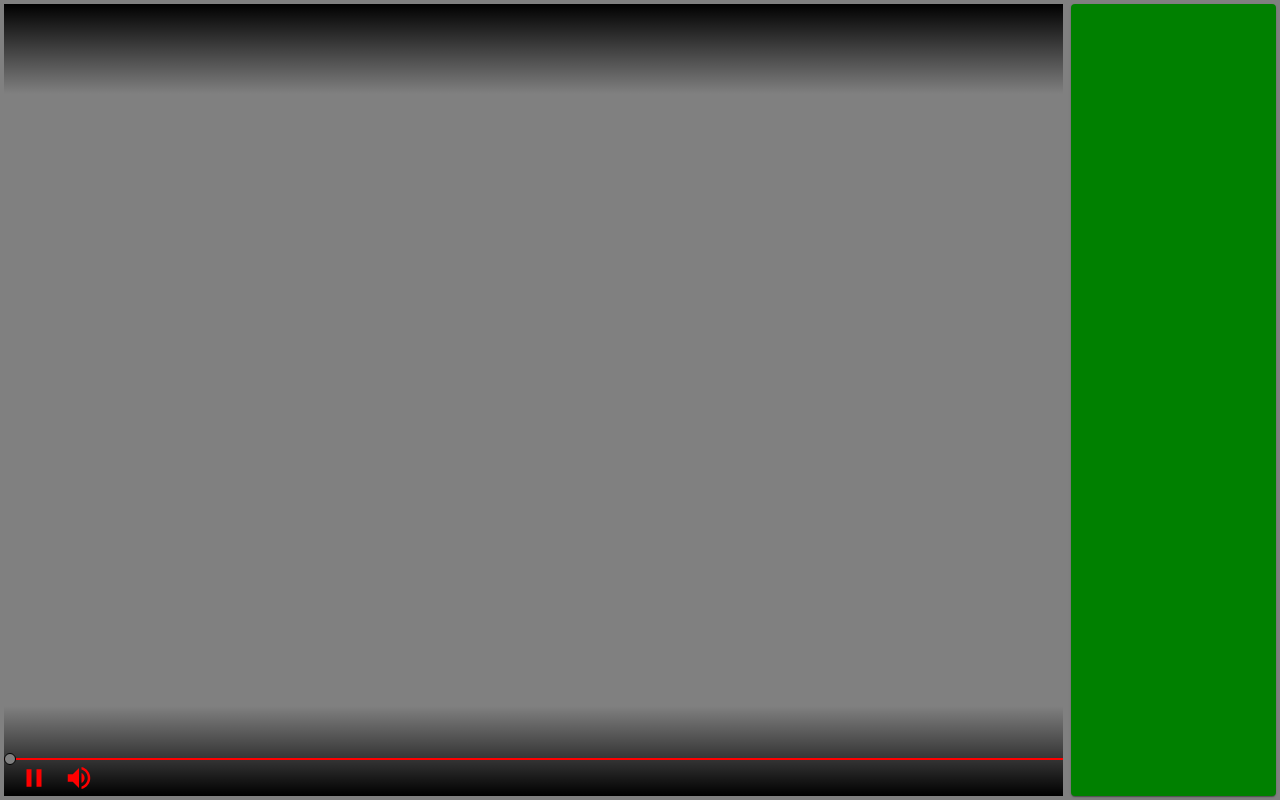
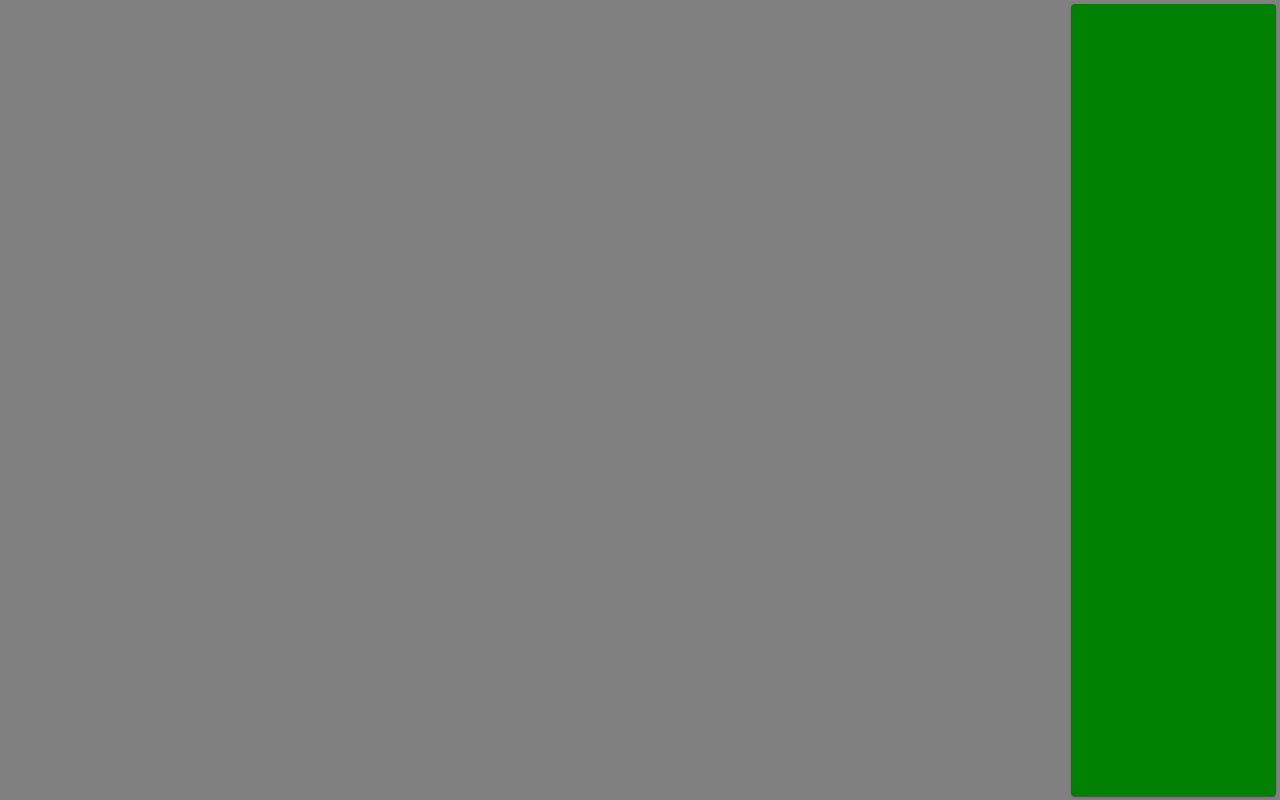
Before and after one commit to Romanxz/cool-player, a React (Create React App) app: page / in a window 1280 px wide. Built offline with nearby package versions, Linux system fonts and the light colour scheme.

Commit message:
player ui updated

```diff
--- a/package.json
+++ b/package.json
@@ -8,7 +8,8 @@
     "react": "^16.8.6",
     "react-dom": "^16.8.6",
     "react-player": "^1.11.0",
-    "react-scripts": "3.0.1"
+    "react-scripts": "3.0.1",
+    "screenfull": "^4.2.0"
   },
   "scripts": {
     "start": "react-scripts start",
--- a/src/App.js
+++ b/src/App.js
@@ -6,10 +6,13 @@ import Chat from './components/chat'
 import Controlpanel from './components/playerui/controlpanel'
 import { MuiThemeProvider } from '@material-ui/core/styles'
 import theme from './components/theme/theme'
+import screenfull from 'screenfull'
 
 class Coolplayer extends React.Component {
   state = {
+    isFullscreen: false,
     isPlaying: true,
+    isInterface: false,
     volume: 0.8,
     isMuted: false,
     isSeeking: false,
@@ -18,12 +21,26 @@ class Coolplayer extends React.Component {
     duration: 0,
   }
 
+  toggleInterface = () => {
+    this.setState({ isInterface: true })
+    setTimeout(() => this.setState({ isInterface: false }), 5000)
+  }
+
   onPlayPause = () => {
     this.setState({ isPlaying: !this.state.isPlaying })
   }
 
   toggleMuted = () => {
     this.setState({ isMuted: !this.state.isMuted })
+  }
+
+  setVolume = e => {
+    this.setState({ volume: parseFloat(e.target.value) })
+  }
+
+  setFullscreen = () => {
+    screenfull.toggle(document.getElementById('fullscreendiv'))
+    this.setState({ isFullscreen: !this.state.isFullscreen })
   }
 
   onSeekChange = e => {
@@ -59,7 +76,7 @@ class Coolplayer extends React.Component {
   }
 
   render() {
-    const { isPlaying, volume, isMuted, played, loaded, duration } = this.state
+    const { isPlaying, volume, isMuted, played, loaded, duration, isFullscreen, isInterface } = this.state
     return (
       <MuiThemeProvider theme={theme}>
         <Root>
@@ -72,7 +89,19 @@ class Coolplayer extends React.Component {
             spacing={1}
           >
             <Grid item style={{ height: '100%' }} lg={10} md={9} sm={12} xs={12}>
-              <div style={{ height: '100%', width: '100%', position: 'relative' }}>
+              <div
+                id="fullscreendiv"
+                style={{ height: '100%', width: '100%', position: 'relative' }}
+                onMouseMove={this.toggleInterface}
+              >
+                {/* <div
+                  style={{ height: '100%', width: '100%', zIndex: 50, position: 'absolute' }}
+                  onClick={this.onPlayPause}
+                /> */}
+                <div
+                  style={{ height: '100%', width: '100%', zIndex: 50, position: 'absolute' }}
+                  onDoubleClick={this.setFullscreen}
+                />
                 <ReactPlayer
                   style={{ position: 'absolute' }}
                   height="100%"
@@ -92,16 +121,21 @@ class Coolplayer extends React.Component {
                   onDuration={this.onDuration}
                 />
                 <Controlpanel
+                  isInterface={isInterface}
                   onPlayPause={this.onPlayPause}
                   onSeekMouseDown={this.onSeekMouseDown}
                   onSeekChange={this.onSeekChange}
                   onSeekMouseUp={this.onSeekMouseUp}
                   toggleMuted={this.toggleMuted}
+                  setVolume={this.setVolume}
+                  setFullscreen={this.setFullscreen}
+                  isFullscreen={isFullscreen}
                   isPlaying={isPlaying}
                   isMuted={isMuted}
                   played={played}
                   loaded={loaded}
                   duration={duration}
+                  volume={volume}
                 />
               </div>
             </Grid>
--- a/src/components/playerui/controlpanel.js
+++ b/src/components/playerui/controlpanel.js
@@ -7,19 +7,30 @@ const Controlpanel = ({
   onSeekMouseDown,
   onSeekChange,
   onSeekMouseUp,
+  isInterface,
   onPlayPause,
   toggleMuted,
+  setVolume,
+  setFullscreen,
+  isFullscreen,
   isPlaying,
   isMuted,
   played,
   loaded,
   duration,
+  volume,
 }) => {
   return (
     <Grid
       item
       container
-      style={{ height: '100%', width: '100%', position: 'absolute' }}
+      style={{
+        height: '100%',
+        width: '100%',
+        position: 'absolute',
+        transition: 'all 0.3s ease',
+        opacity: isInterface ? 1 : 0,
+      }}
       direction="column"
       justify="space-between"
       alignItems="stretch"
@@ -58,11 +69,25 @@ const Controlpanel = ({
           item
           container
           direction="row"
-          justify="flex-start"
+          justify="space-between"
           alignItems="center"
-          style={{ width: '100%', height: 36, background: 'transparent', zIndex: 80 }}
+          style={{
+            width: '100%',
+            height: 36,
+            background: 'transparent',
+            zIndex: 80,
+          }}
         >
-          <Menu isMuted={isMuted} toggleMuted={toggleMuted} isPlaying={isPlaying} onPlayPause={onPlayPause} />
+          <Menu
+            setFullscreen={setFullscreen}
+            isFullscreen={isFullscreen}
+            isMuted={isMuted}
+            toggleMuted={toggleMuted}
+            isPlaying={isPlaying}
+            onPlayPause={onPlayPause}
+            setVolume={setVolume}
+            volume={volume}
+          />
         </Grid>
       </Grid>
     </Grid>
--- /dev/null
+++ b/src/components/playerui/menu/buttons/fullscreen.js
@@ -0,0 +1,27 @@
+import React from 'react'
+import { Fullscreen as FullscreenEnter, FullscreenExit } from '@material-ui/icons'
+import { makeStyles } from '@material-ui/styles'
+
+const useStyles = makeStyles(theme => ({
+  fullscreen: {
+    height: 30,
+    width: 30,
+    marginRight: 15,
+    cursor: 'pointer',
+  },
+}))
+
+const Fullscreen = ({ setFullscreen, isFullscreen }) => {
+  const classes = useStyles()
+  return (
+    <>
+      {isFullscreen ? (
+        <FullscreenExit onClick={setFullscreen} color="primary" className={classes.fullscreen} />
+      ) : (
+        <FullscreenEnter onClick={setFullscreen} color="primary" className={classes.fullscreen} />
+      )}
+    </>
+  )
+}
+
+export default Fullscreen
--- a/src/components/playerui/menu/buttons/volume.js
+++ b/src/components/playerui/menu/buttons/volume.js
@@ -1,6 +1,16 @@
 import React from 'react'
-import { VolumeUp, VolumeOff } from '@material-ui/icons'
+import { VolumeUp, VolumeDown, VolumeOff } from '@material-ui/icons'
 import { makeStyles } from '@material-ui/styles'
+
+const thumbstyles = {
+  appearance: 'none',
+  cursor: 'pointer',
+  height: 12,
+  width: 12,
+  borderRadius: '50%',
+  background: 'red',
+  border: '1px solid black',
+}
 
 const useStyles = makeStyles(theme => ({
   volume: {
@@ -9,17 +19,48 @@ const useStyles = makeStyles(theme => ({
     marginLeft: 15,
     cursor: 'pointer',
   },
+  seeker: {
+    // position: 'relative',
+    marginLeft: 15,
+    background: 'grey',
+    cursor: 'pointer',
+    height: 2,
+    width: 50,
+    appearance: 'none',
+    userSelect: 'none',
+    top: 0,
+    left: 0,
+    zIndex: 100,
+    transition: 'all 0.1s ease',
+    '&::-webkit-slider-thumb': {
+      ...thumbstyles,
+    },
+    '&::-moz-range-thumb': { ...thumbstyles },
+    '&::-ms-thumb': { ...thumbstyles },
+    '&:focus': { outline: 'none' },
+  },
 }))
 
-const Volume = ({ isMuted, toggleMuted }) => {
+const Volume = ({ isMuted, toggleMuted, setVolume, volume }) => {
   const classes = useStyles()
   return (
     <>
-      {isMuted ? (
+      {isMuted || volume === 0 ? (
         <VolumeOff onClick={toggleMuted} color="primary" className={classes.volume} />
+      ) : volume >= 0.6 ? (
+        <VolumeUp onClick={toggleMuted} color="primary" className={classes.volume} />
       ) : (
-        <VolumeUp onClick={toggleMuted} color="primary" className={classes.volume} />
+        <VolumeDown onClick={toggleMuted} color="primary" className={classes.volume} />
       )}
+      <input
+        className={classes.seeker}
+        onChange={setVolume}
+        type="range"
+        step="any"
+        min={0}
+        max={1}
+        value={volume}
+      />
     </>
   )
 }
--- a/src/components/playerui/menu/menu.js
+++ b/src/components/playerui/menu/menu.js
@@ -1,12 +1,45 @@
 import React from 'react'
 import Playpause from './buttons/playpause'
 import Volume from './buttons/volume'
+import Fullscreen from './buttons/fullscreen'
 
-const Menu = ({ isPlaying, onPlayPause, isMuted, toggleMuted }) => {
+const Menu = ({
+  isPlaying,
+  onPlayPause,
+  isMuted,
+  toggleMuted,
+  setVolume,
+  volume,
+  setFullscreen,
+  isFullscreen,
+}) => {
   return (
     <>
-      <Playpause isPlaying={isPlaying} onPlayPause={onPlayPause} />
-      <Volume isMuted={isMuted} toggleMuted={toggleMuted} />
+      <div
+        style={{
+          width: 300,
+          position: 'relative',
+          display: 'flex',
+          flexDirection: 'row',
+          justifyContent: 'flex-start',
+          alignItems: 'center',
+        }}
+      >
+        <Playpause isPlaying={isPlaying} onPlayPause={onPlayPause} />
+        <Volume isMuted={isMuted} toggleMuted={toggleMuted} setVolume={setVolume} volume={volume} />
+      </div>
+      <div
+        style={{
+          width: 300,
+          position: 'relative',
+          display: 'flex',
+          flexDirection: 'row',
+          justifyContent: 'flex-end',
+          alignItems: 'center',
+        }}
+      >
+        <Fullscreen setFullscreen={setFullscreen} isFullscreen={isFullscreen} />
+      </div>
     </>
   )
 }
--- a/src/components/playerui/seekbar/seekbar.js
+++ b/src/components/playerui/seekbar/seekbar.js
@@ -24,7 +24,7 @@ const useStyles = makeStyles({
     top: -4,
     left: -2,
     zIndex: 100,
-    transition: 'all 0.1s ease',
+    transition: 'all 0.2s ease',
     '&::-webkit-slider-thumb': {
       ...thumbstyles,
     },
@@ -37,6 +37,8 @@ const useStyles = makeStyles({
 const Seekbar = ({ played, loaded, duration, ...props }) => {
   const classes = useStyles()
   const [isMouseOver, setMouseOver] = useState(false)
+  const focusRange = () => setMouseOver(true)
+  const blurRange = () => setMouseOver(false)
   return (
     <>
       <input
@@ -50,8 +52,8 @@ const Seekbar = ({ played, loaded, duration, ...props }) => {
         min={0}
         max={duration}
         value={played}
-        onMouseMove={() => setMouseOver({ isMouseOver: true })}
-        onMouseLeave={() => setMouseOver({ isMouseOver: false })}
+        onMouseOver={focusRange}
+        onMouseLeave={blurRange}
       />
       <Progressbar isMouseOver={isMouseOver} played={played} loaded={loaded} duration={duration} />
     </>
```
Also changed, not shown: 1 other file (tests, documents, lock files or other folders).
